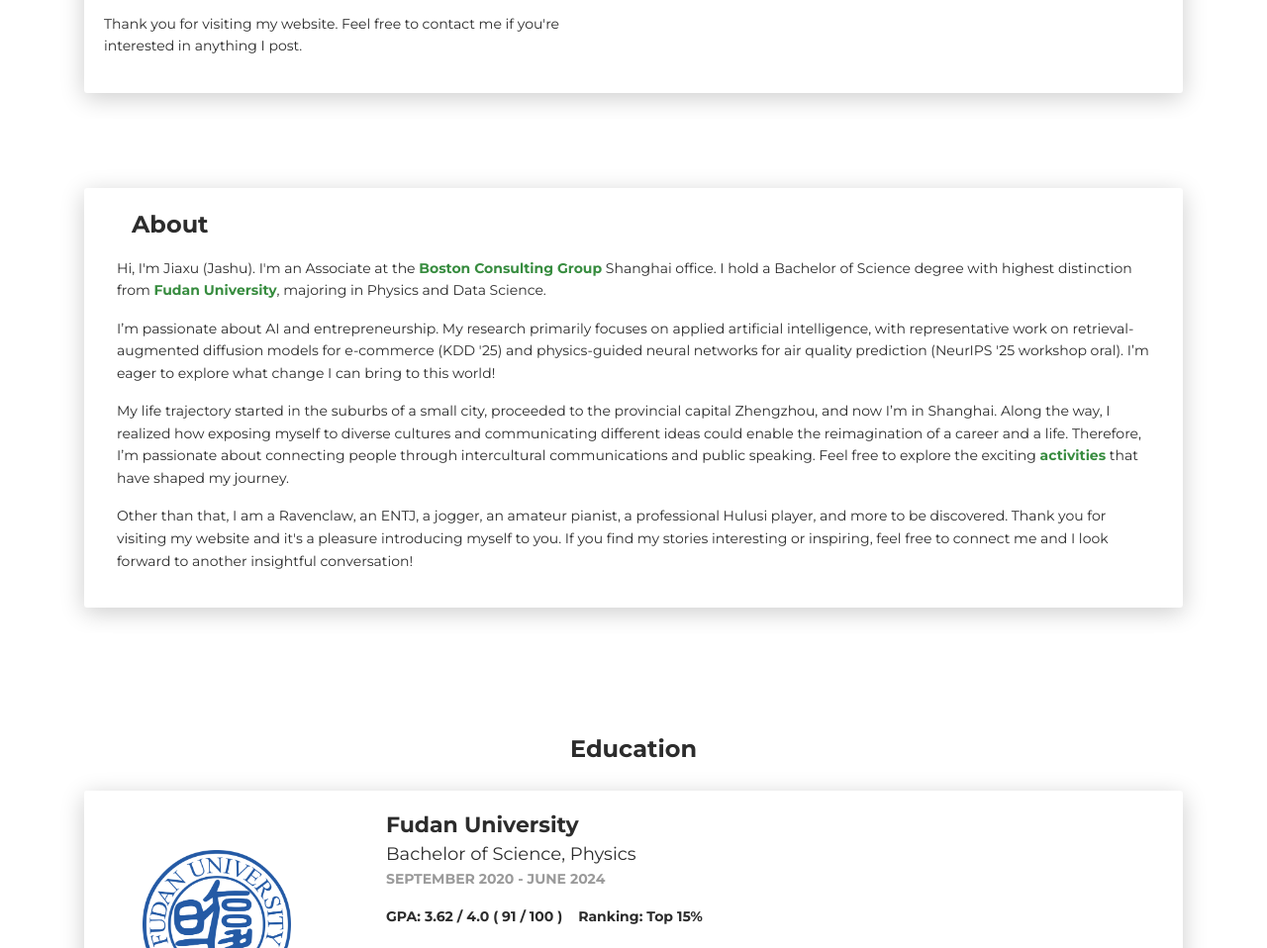
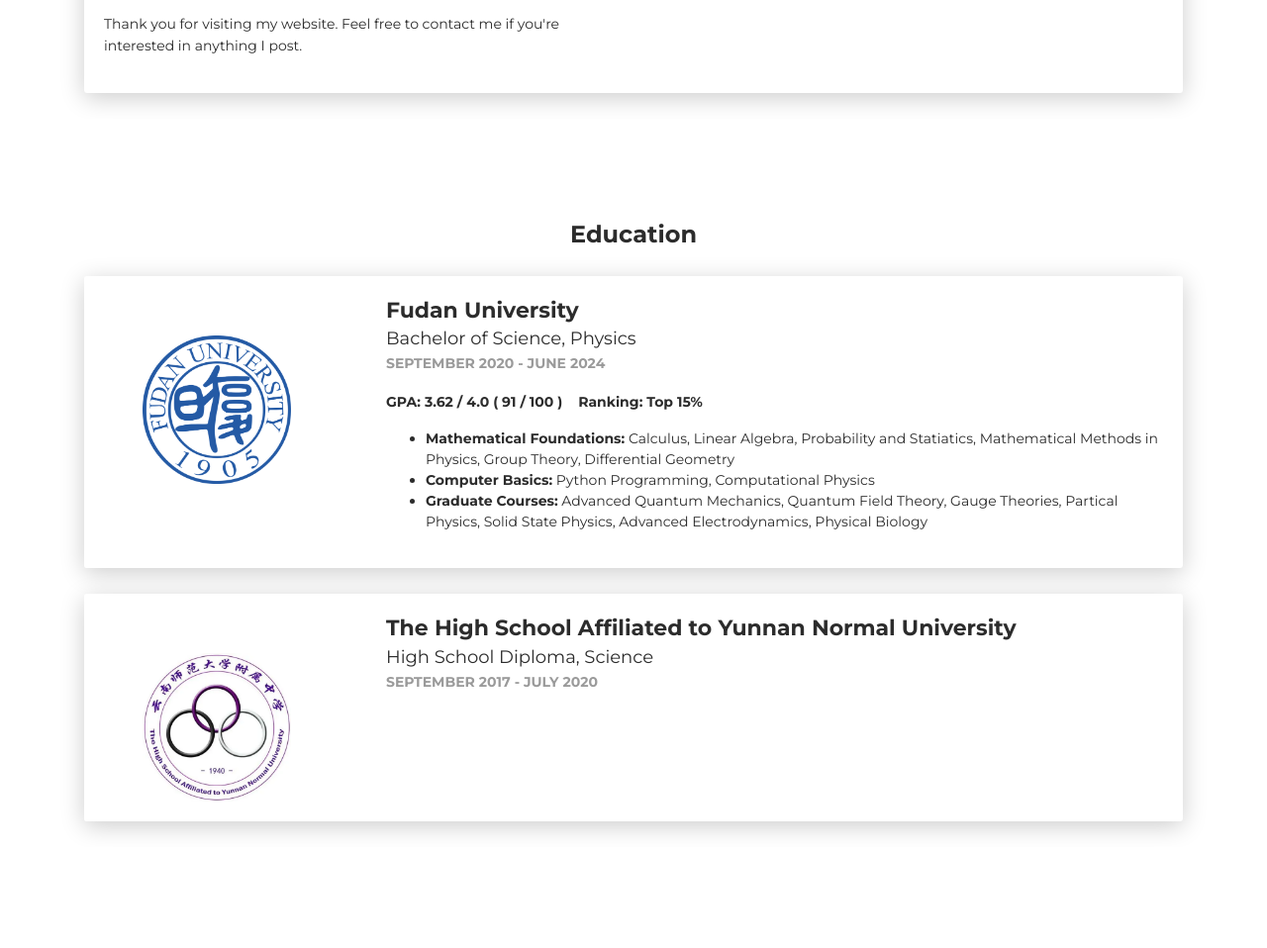
Before and after one commit to yuanbing2002/yuanbing2002.github.io, a plain HTML site: page index.html in a window 1280 px wide. Shown: the part 1131-2089 px from the top of the page at 99% size. Drawn offline with Linux system fonts and the light colour scheme.

Commit message:
Update index.html

```diff
--- a/index.html
+++ b/index.html
@@ -81,22 +81,6 @@
             </div>
           </div>
         </div>
-    </div>
-  </div>
-</div>
-
-<div class="section" id="about">
-  <div class="container">
-    <div class="card" data-aos="fade-up" data-aos-offset="10">
-      <div class="card-body pl-5 pr-5">
-        <div class="h4 mt-0 title">About</div>
-        <div class="row">
-          <p>Hi, I'm Jiaxu (Jashu). I'm an Associate at the <a href="https://bcg.com"><b>Boston Consulting Group</b></a> Shanghai office. I hold a Bachelor of Science degree with highest distinction from <a href="https://www.fudan.edu.cn/en/"><b>Fudan University</b></a>, majoring in Physics and Data Science. </p>
-          <p>I’m passionate about AI and entrepreneurship. My research primarily focuses on applied artificial intelligence, with representative work on retrieval-augmented diffusion models for e-commerce (KDD '25) and physics-guided neural networks for air quality prediction (NeurIPS '25 workshop oral). I’m eager to explore what change I can bring to this world!</p>
-          <p>My life trajectory started in the suburbs of a small city, proceeded to the provincial capital Zhengzhou, and now I’m in Shanghai. Along the way, I realized how exposing myself to diverse cultures and communicating different ideas could enable the reimagination of a career and a life. Therefore, I’m passionate about connecting people through intercultural communications and public speaking. Feel free to explore the exciting <a href="#activities"><b>activities</b></a> that have shaped my journey. </p>
-          <p>Other than that, I am a Ravenclaw, an ENTJ, a jogger, an amateur pianist, a professional Hulusi player, and more to be discovered. Thank you for visiting my website and it's a pleasure introducing myself to you. If you find my stories interesting or inspiring, feel free to connect me and I look forward to another insightful conversation!</p>
-        </div>
-      </div>
     </div>
   </div>
 </div>
```
